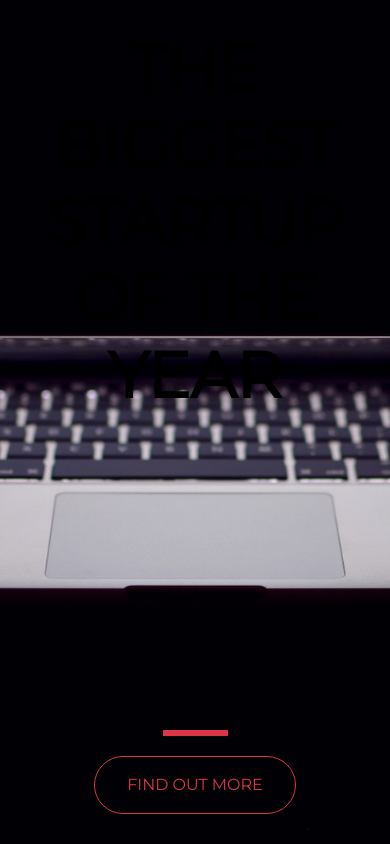
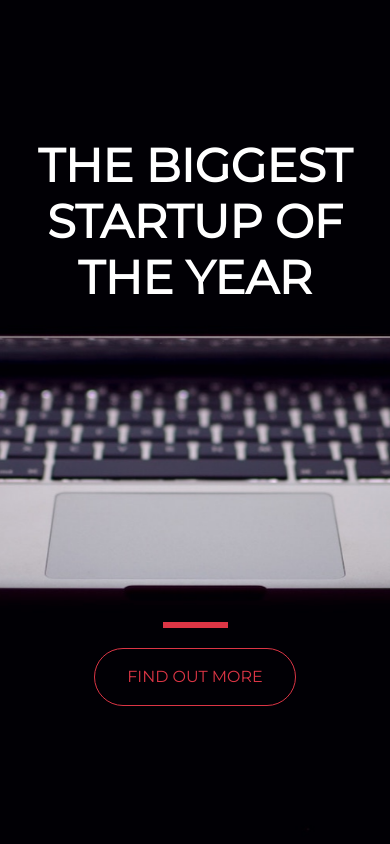
Before and after one commit to MightyKingSkull/Startup-of-the-year, a plain HTML site: page index.html in a window 390 px wide. Drawn offline with nearby package versions, Linux system fonts and the light colour scheme.

Commit message:
Add files via upload

```diff
--- a/index.html
+++ b/index.html
@@ -22,7 +22,7 @@
     <div class="container d-flex justify-content-center align-items-center h-100">
     <div class="row">
       <header class="text-center col-12">
-    <h1 class="text-uppercase"><strong>The biggest startup of the year</strong></h1>
+    <h1 class="text-uppercase col-12 align-items-center"><strong>The biggest startup of the year</strong></h1>
   </header>
   <div class="buffer col-12"></div>
   <section class="text-center col-12">
--- a/style.css
+++ b/style.css
@@ -1,5 +1,4 @@
-body,
-html {
+body,html {
   width: 100%;
   height: 100%;
   font-family: 'Montserrat', sans-serif;
@@ -11,10 +10,10 @@ html {
 }
 h1 {
   font-size: 4rem;
-  color: #000000;
+  color: #ffffff;
   justify-content: center;
   display: flex;
-  align-items: flex-end;
+
 }
 hr {
     margin: 20px auto;
@@ -38,6 +37,8 @@ background-color: #dc3545;
 .buffer {
   height: 18rem;
 }
-button,hr,h1 {
+@media only screen and (max-width: 767px) {
+h1 {
+    font-size: 2.9em !important;
 
 }
```
